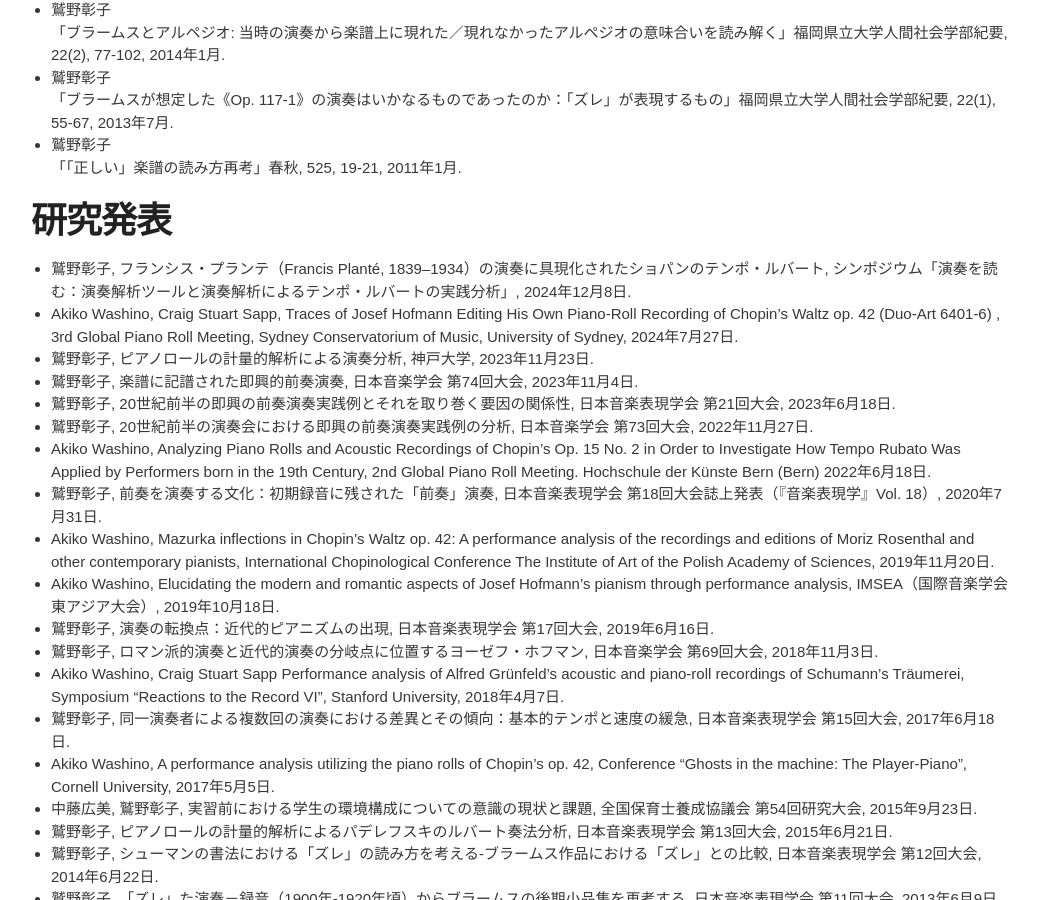
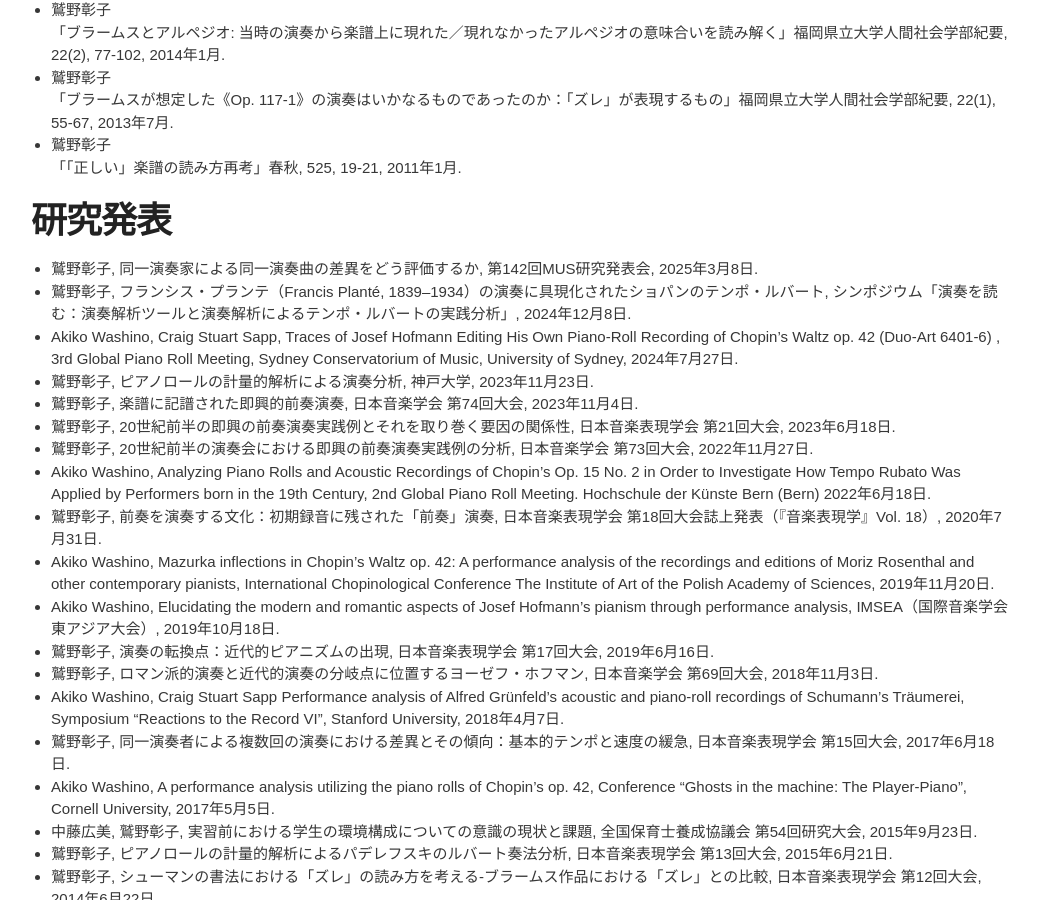
Before and after one commit to akikowashino/akikowashino.github.io, a Jekyll site: the page built from index.md, in a window 1280 px wide and 900 px high, scrolled down 1889 px. Shown: the whole window, without its empty margins (119-1157 px from the left). Built offline with Jekyll 4.4.1, drawn with Linux system fonts in a browser that asks for light colours.

Commit message:
Update index.md

```diff
--- a/index.md
+++ b/index.md
@@ -78,6 +78,8 @@ lang: jp
 
 
 # 研究発表
+* 鷲野彰子,
+  同一演奏家による同一演奏曲の差異をどう評価するか, 第142回MUS研究発表会, 2025年3月8日.
 * 鷲野彰子,
   フランシス・プランテ（Francis Planté, 1839–1934）の演奏に具現化されたショパンのテンポ・ルバート, シンポジウム「演奏を読む：演奏解析ツールと演奏解析によるテンポ・ルバートの実践分析」, 2024年12月8日.
 * Akiko Washino, Craig Stuart Sapp,
```
